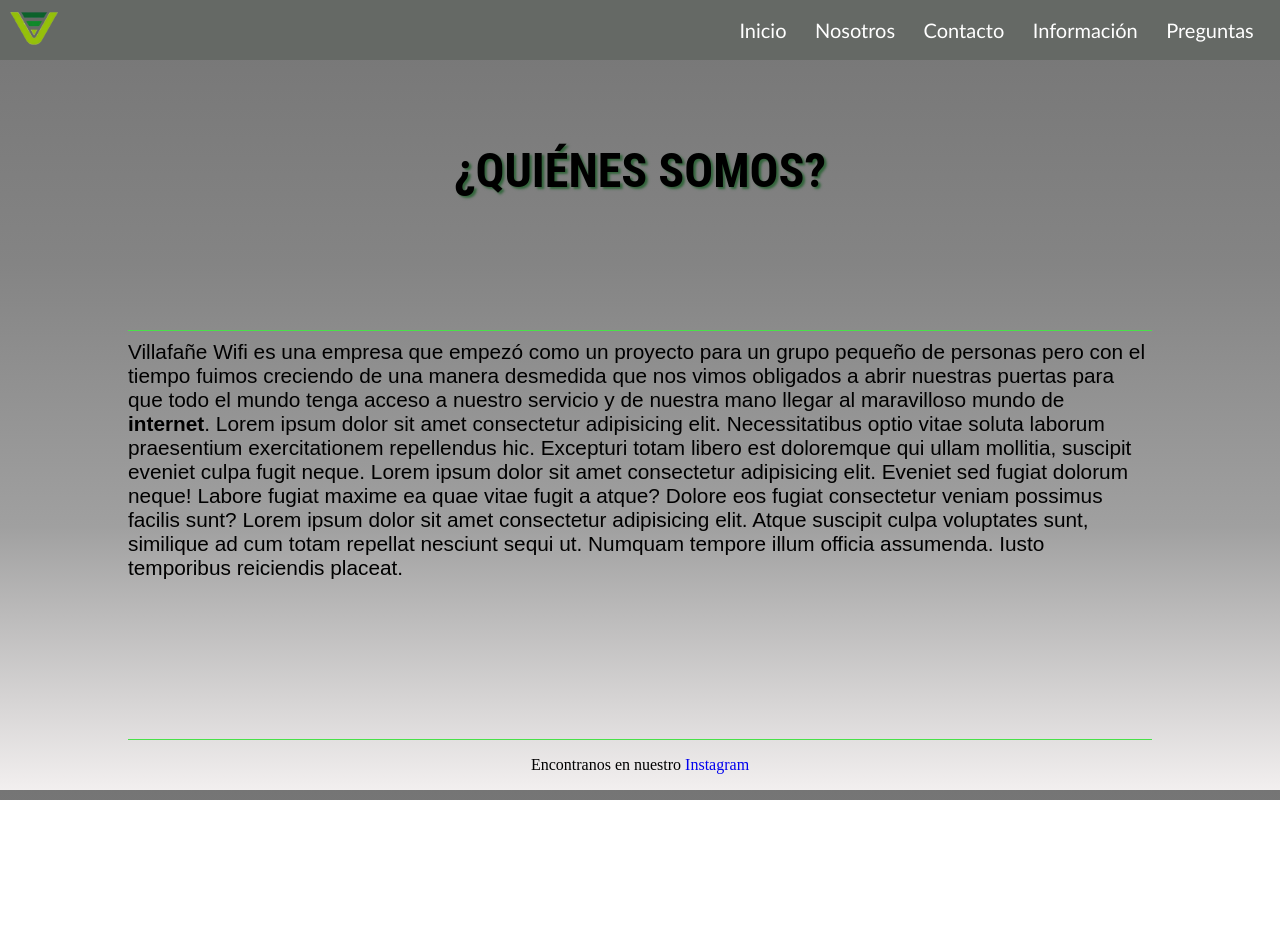
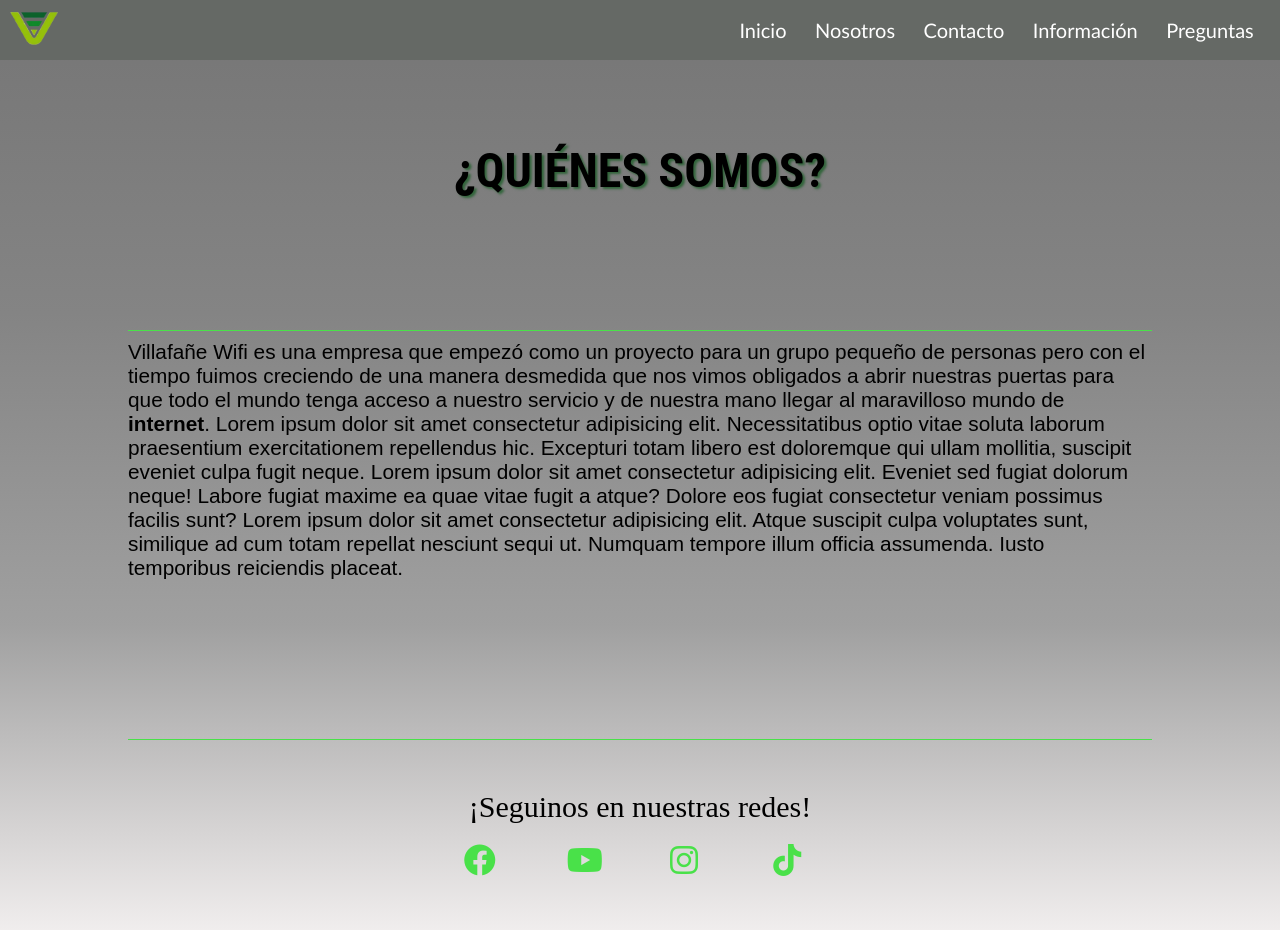
Before and after one commit to Alexis196/Empresa-ISP-Final--Alexis-Franco, a website: page html/nosotros.html in a window 1280 px wide. Before the commit the page ends 800 px from the top, so only its background shows below. Drawn offline with Linux system fonts and the light colour scheme.

Commit message:
modificación footer

```diff
--- a/html/nosotros.html
+++ b/html/nosotros.html
@@ -5,8 +5,16 @@
     <meta http-equiv="X-UA-Compatible" content="IE=edge">
     <meta name="viewport" content="width=device-width, initial-scale=1.0">
     <meta name="description" content="Somos proveedores de Internet en sectores urbanos y rurales, utilizando tecnología inalámbrica de última generación, nuestra infraestructura de red nos permite alcanzar aquellos lugares donde es difícil llegar.">
-<meta name="keywords" content="Wifi, Internet, Villafañe, villafañewifi, Formosa, argentina Villafañe WIFI, Villafañe-wifi, Mayor Villafañe, Misión Laishi, KM 142, pirane">
+    <meta name="keywords" content="Wifi, Internet, Villafañe, villafañewifi, Formosa, argentina Villafañe WIFI, Villafañe-wifi, Mayor Villafañe, Misión Laishi, KM 142, pirane">
     <link rel="stylesheet" href="../css/inicio.css">
+    <link
+    rel="stylesheet"
+    href="https://cdnjs.cloudflare.com/ajax/libs/font-awesome/6.1.1/css/all.min.css"
+    />
+    <link
+    href="https://stackpath.bootstrapcdn.com/font-awesome/4.7.0/css/font-awesome.min.css"
+    rel="stylesheet"
+    />
     <link rel="icon" href="../icon/logovw.ico">
     <title>Nosotros</title>
 </head>
@@ -36,8 +44,24 @@
             </p>
         </div>
     </main>
-    <footer class="pie pie__nos">
-        <p>Encontranos en nuestro <a href="https://instagram.com" target="_blank" class="pie__text">Instagram</a></p>
+    <footer class="pie">
+        <section class="social">
+            <p>¡Seguinos en nuestras redes!</p>
+            <div class="links">
+                <a href="https://www.facebook.com" target="_blank">
+                    <i class="fab fa-facebook-f"></i>
+                </a>
+                <a href="https://youtube.com" target="_blank">
+                    <i class="fab fa-youtube"></i>
+                </a>
+                <a href="https://instagram.com" target="_blank">
+                    <i class="fab fa-instagram"></i>
+                </a>
+                <a href="https://vm.tiktok.com" target="_blank">
+                    <i class="fab fa-tiktok"></i>
+                </a>
+            </div>
+        </section>
     </footer>
 </body>
 </html>
--- a/scss/_general.scss
+++ b/scss/_general.scss
@@ -95,14 +95,31 @@
 }
 
 /*Estilos del footer*/
-.pie{
-    grid-area: pie;
-    width: 100%;
-    margin: .5rem auto;
-    padding: .5rem;
+/* follow */
+.social {
+    margin: 50px;
+}
+.social p {
     text-align: center;
+    font-size: 30px;
+    margin-bottom: 20px;
+}
+.links {
+    display: flex;
+    align-items: center;
+    justify-content: center;
+}
 
-    a{
-        text-decoration: none;
-    }
+.links a {
+    margin: 0 30px;
 }
+
+.links a i {
+    font-size: 2rem;
+}
+
+.fab{
+    color: map-get($map: $colores, $key: cprimario );
+    width: 2.7rem;
+    height: 2.7rem;
+}
```
Also changed, not shown: html/contacto.html (+26 -2 lines), html/info.html (+26 -5 lines), html/preguntas.html (+26 -2 lines), index.html (+17 -1 lines), css/inicio.css, 1 other file.
